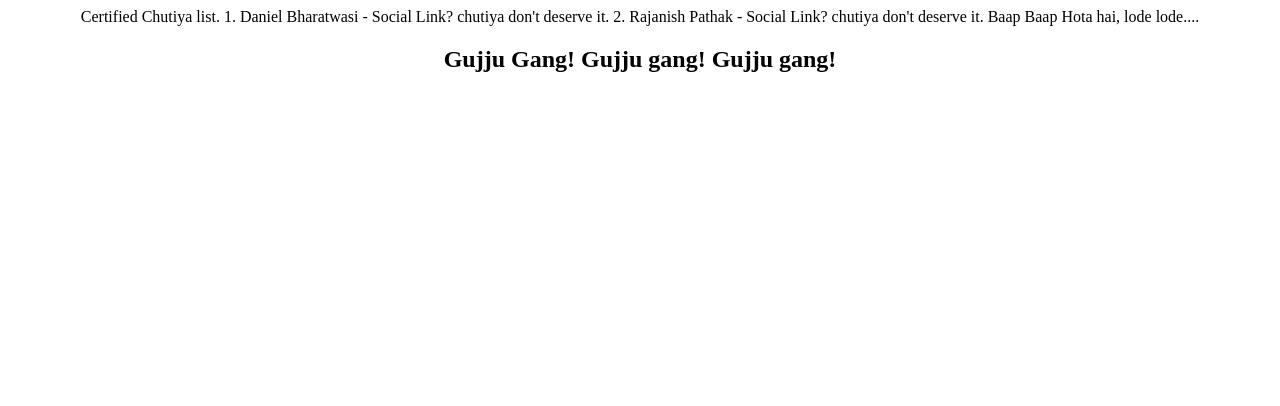
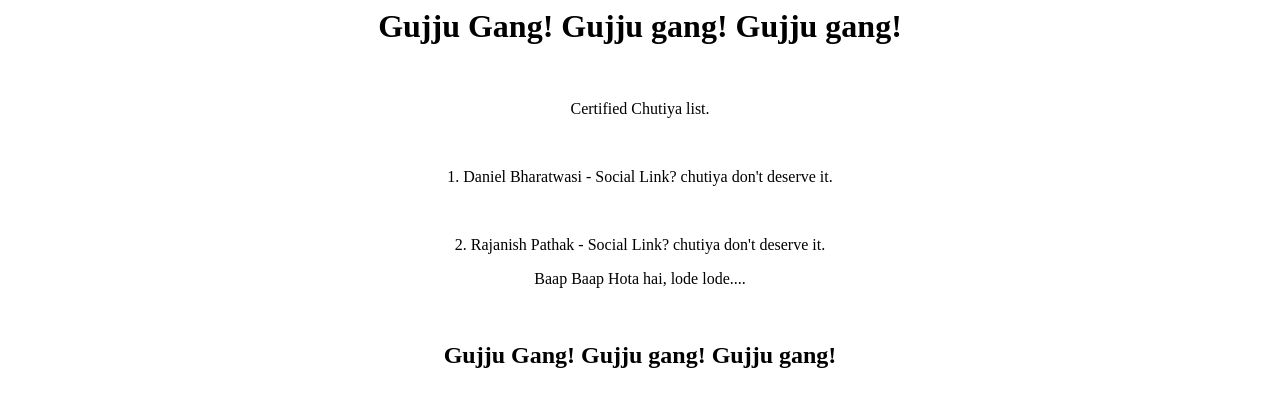
Before and after one commit to ehsahil/gujjubang.github.io, a plain HTML site: page index.html in a window 1280 px wide. Drawn offline with Linux system fonts and the light colour scheme.

Commit message:
Update index.html

```diff
--- a/index.html
+++ b/index.html
@@ -1,13 +1,15 @@
 <title>Gujju Bang Chutiya hai</title>
 
 <body><center><div>
-Certified Chutiya list.
+  <Center><h1> Gujju Gang! Gujju gang! Gujju gang!</h1></center></br>
 
-1. Daniel Bharatwasi - Social Link? chutiya don't deserve it.
-2. Rajanish Pathak - Social Link? chutiya don't deserve it.
+  <p>Certified Chutiya list.<p></br>
+  <p>1. Daniel Bharatwasi - Social Link? chutiya don't deserve it. </p></br>
+  <p>2. Rajanish Pathak - Social Link? chutiya don't deserve it. </p>
 
-Baap Baap Hota hai, lode lode....
+  <p>Baap Baap Hota hai, lode lode....</p></br>
 </div></center>
 </body>
 
 <Center><h2> Gujju Gang! Gujju gang! Gujju gang!</h2></center>
+<!--MADARCHOD-ONLY-WHEN-YOU-ARE-FROM-GUJJU-BANG-->
```
